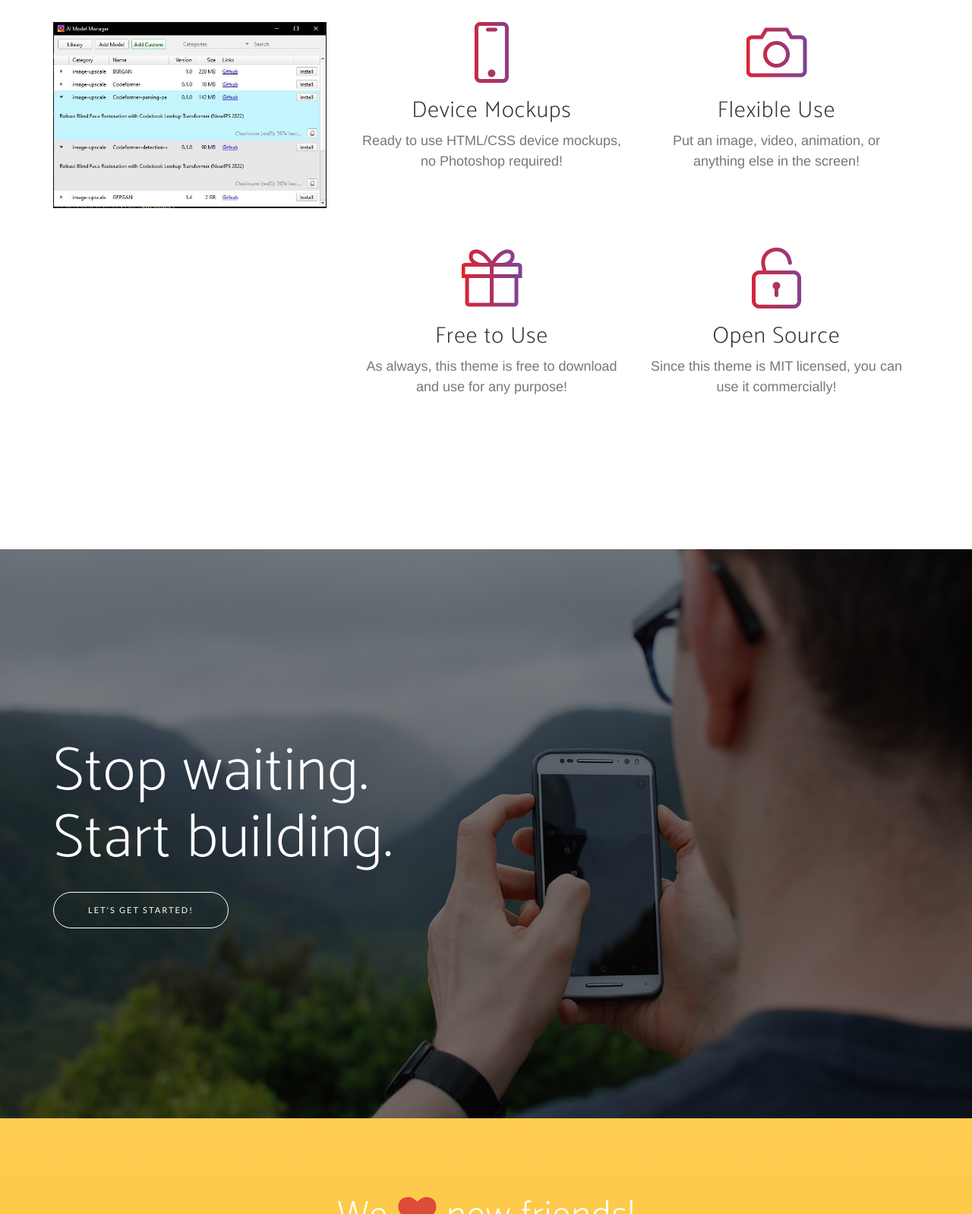
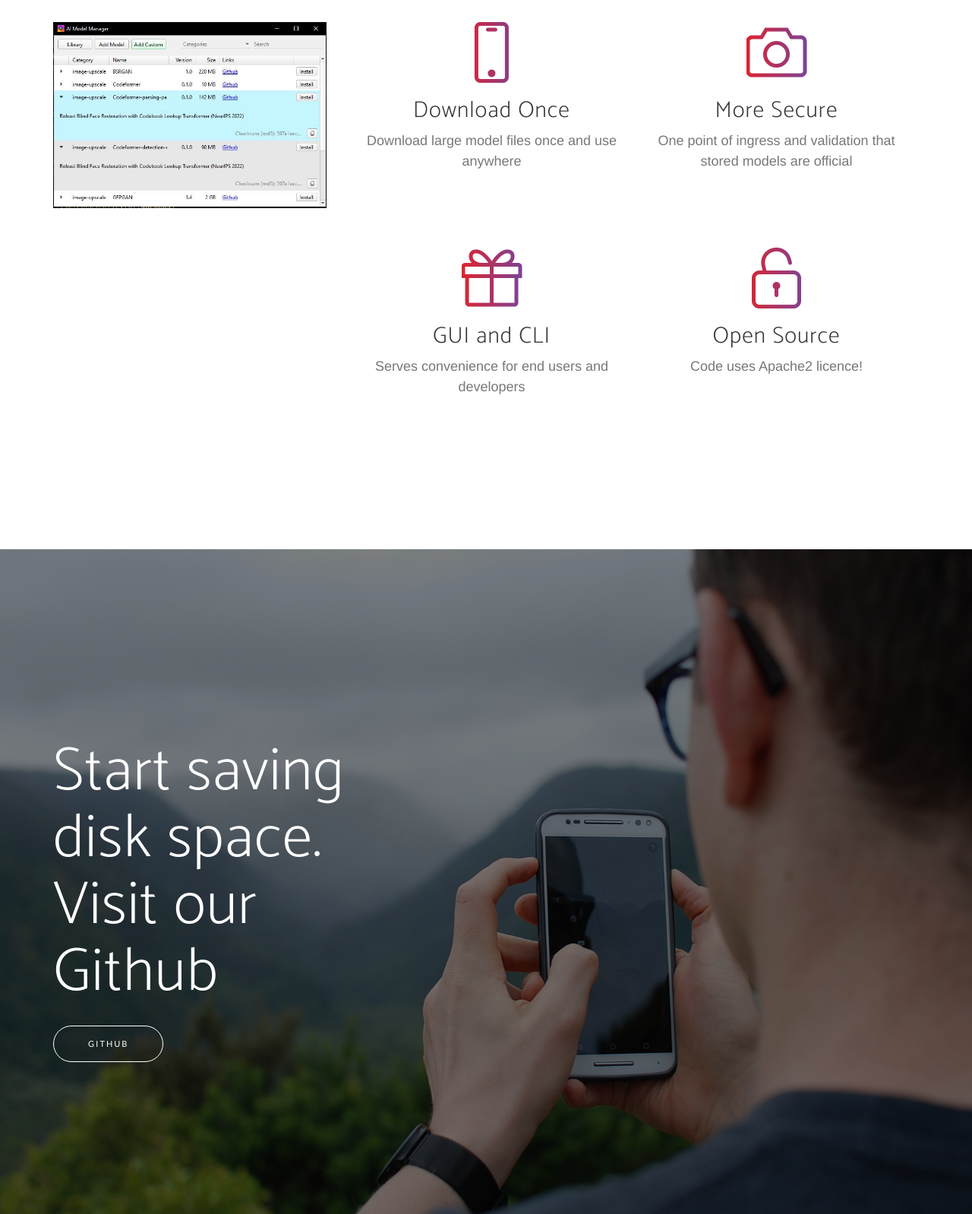
Before and after one commit to ai-models/ai-model-manager-web, a website: page index.html in a window 1280 px wide. Shown: the part 1660-3258 px from the top of the page at 76% size. Drawn offline with nearby package versions, Linux system fonts and the light colour scheme; a web font is replaced by a local one.

Commit message:
quick edits

```diff
--- a/index.html
+++ b/index.html
@@ -129,16 +129,15 @@
                         <div class="col-md-6">
                             <div class="feature-item">
                                 <i class="icon-screen-smartphone text-primary"></i>
-                                <h3>Device Mockups</h3>
-                                <p class="text-muted">Ready to use HTML/CSS device mockups, no Photoshop required!</p>
+                                <h3>Download Once</h3>
+                                <p class="text-muted">Download large model files once and use anywhere</p>
                             </div>
                         </div>
                         <div class="col-md-6">
                             <div class="feature-item">
                                 <i class="icon-camera text-primary"></i>
-                                <h3>Flexible Use</h3>
-                                <p class="text-muted">Put an image, video, animation, or anything else in the
-                                    screen!</p>
+                                <h3>More Secure</h3>
+                                <p class="text-muted">One point of ingress and validation that stored models are official</p>
                             </div>
                         </div>
                     </div>
@@ -146,16 +145,15 @@
                         <div class="col-md-6">
                             <div class="feature-item">
                                 <i class="icon-present text-primary"></i>
-                                <h3>Free to Use</h3>
-                                <p class="text-muted">As always, this theme is free to download and use for any
-                                    purpose!</p>
+                                <h3>GUI and CLI</h3>
+                                <p class="text-muted">Serves convenience for end users and developers</p>
                             </div>
                         </div>
                         <div class="col-md-6">
                             <div class="feature-item">
                                 <i class="icon-lock-open text-primary"></i>
                                 <h3>Open Source</h3>
-                                <p class="text-muted">Since this theme is MIT licensed, you can use it commercially!</p>
+                                <p class="text-muted">Code uses Apache2 licence!</p>
                             </div>
                         </div>
                     </div>
@@ -168,8 +166,8 @@
 <section class="cta">
     <div class="cta-content">
         <div class="container">
-            <h2>Stop waiting.<br>Start building.</h2>
-            <a href="#github" class="btn btn-outline btn-xl page-scroll">Let's Get Started!</a>
+            <h2>Start saving disk space.<br>Visit our Github</h2>
+            <a href="#github" class="btn btn-outline btn-xl page-scroll">Github</a>
         </div>
     </div>
     <div class="overlay"></div>
```
